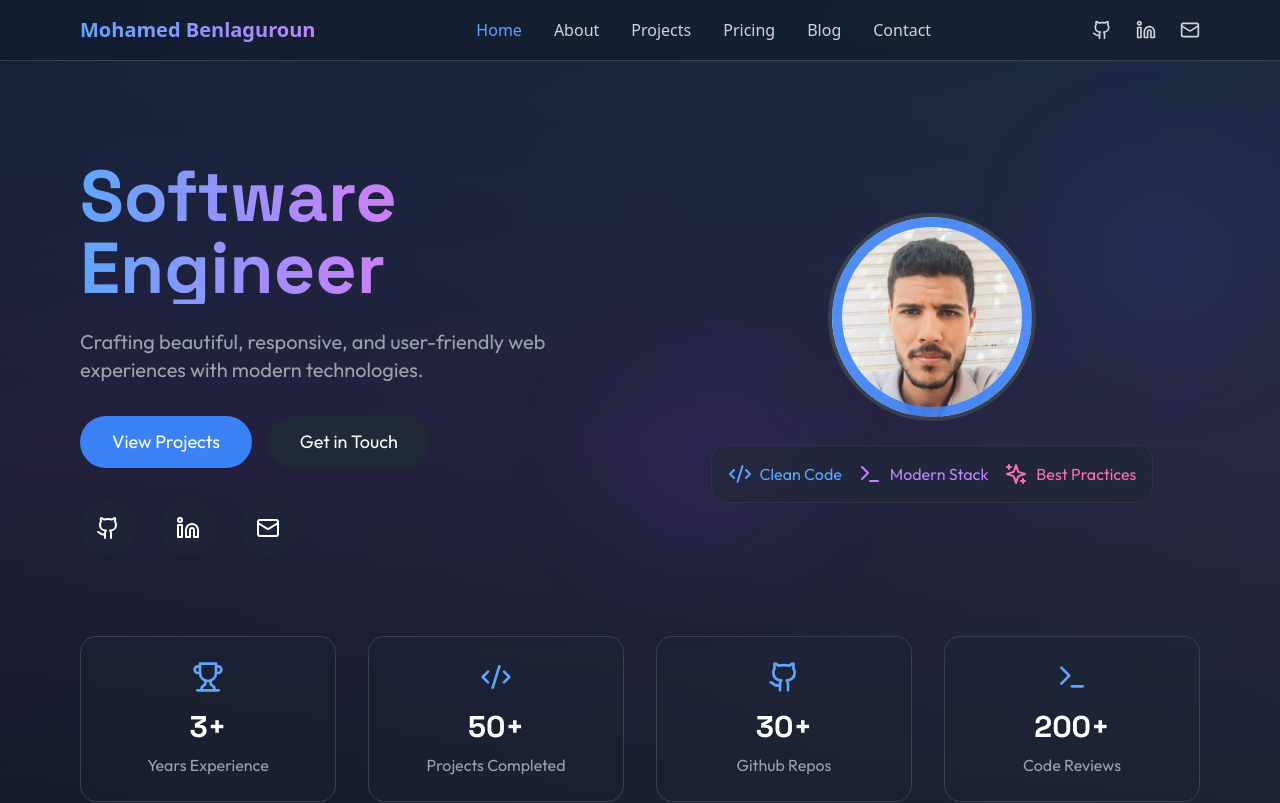
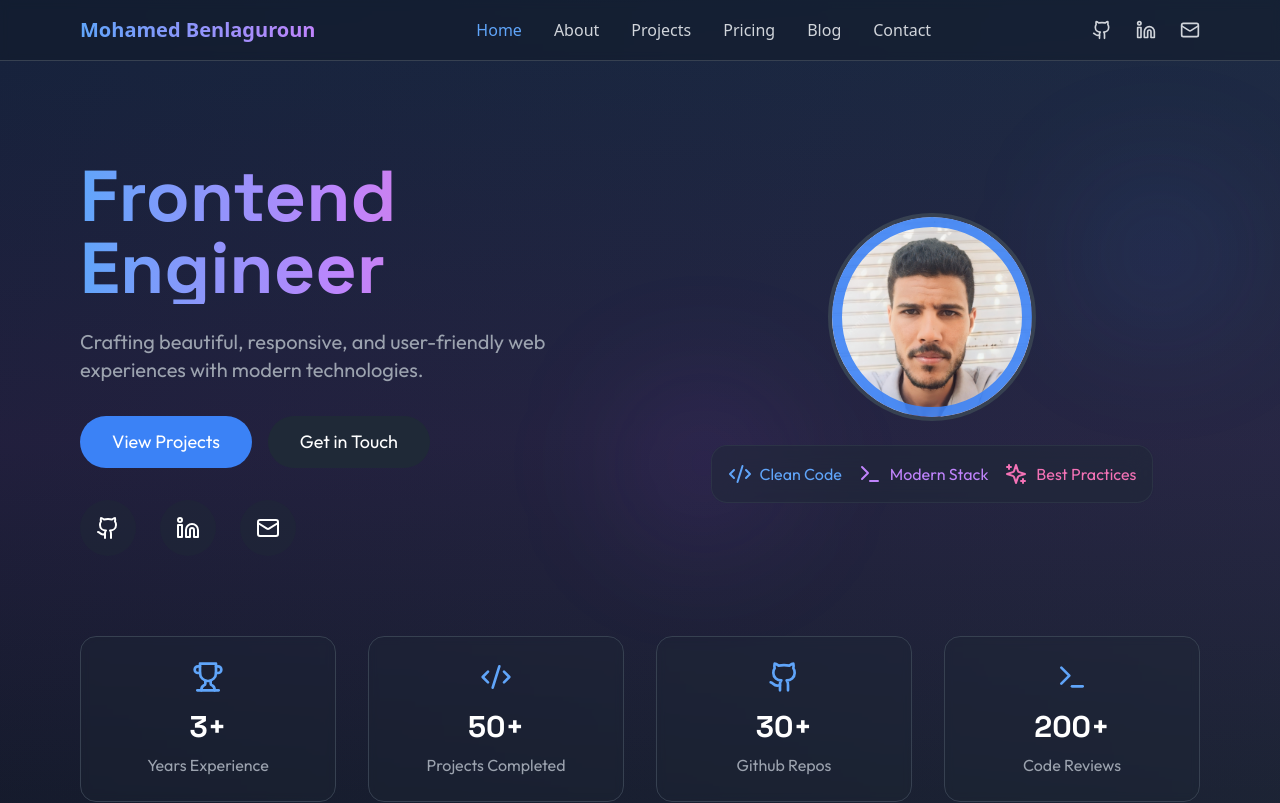
Before and after one commit to benlaguroun/portfolio-benlaguroun, a React (Vite) app: page / in a window 1280 px wide. Shown: the top 803 px of the page. Built offline with nearby package versions, Linux system fonts and the light colour scheme.

Commit message:
update title

```diff
--- a/src/pages/Home.tsx
+++ b/src/pages/Home.tsx
@@ -105,7 +105,7 @@ export function Home() {
                 transition={{ duration: 0.8, delay: 0.2 }}
                 className="font-space-grotesk text-6xl md:text-7xl font-bold mb-6 bg-gradient-to-r from-blue-400 via-purple-400 to-pink-400 text-transparent bg-clip-text"
               >
-                Software
+                Frontend
                 <br />
                 Engineer
               </motion.h1>
```
